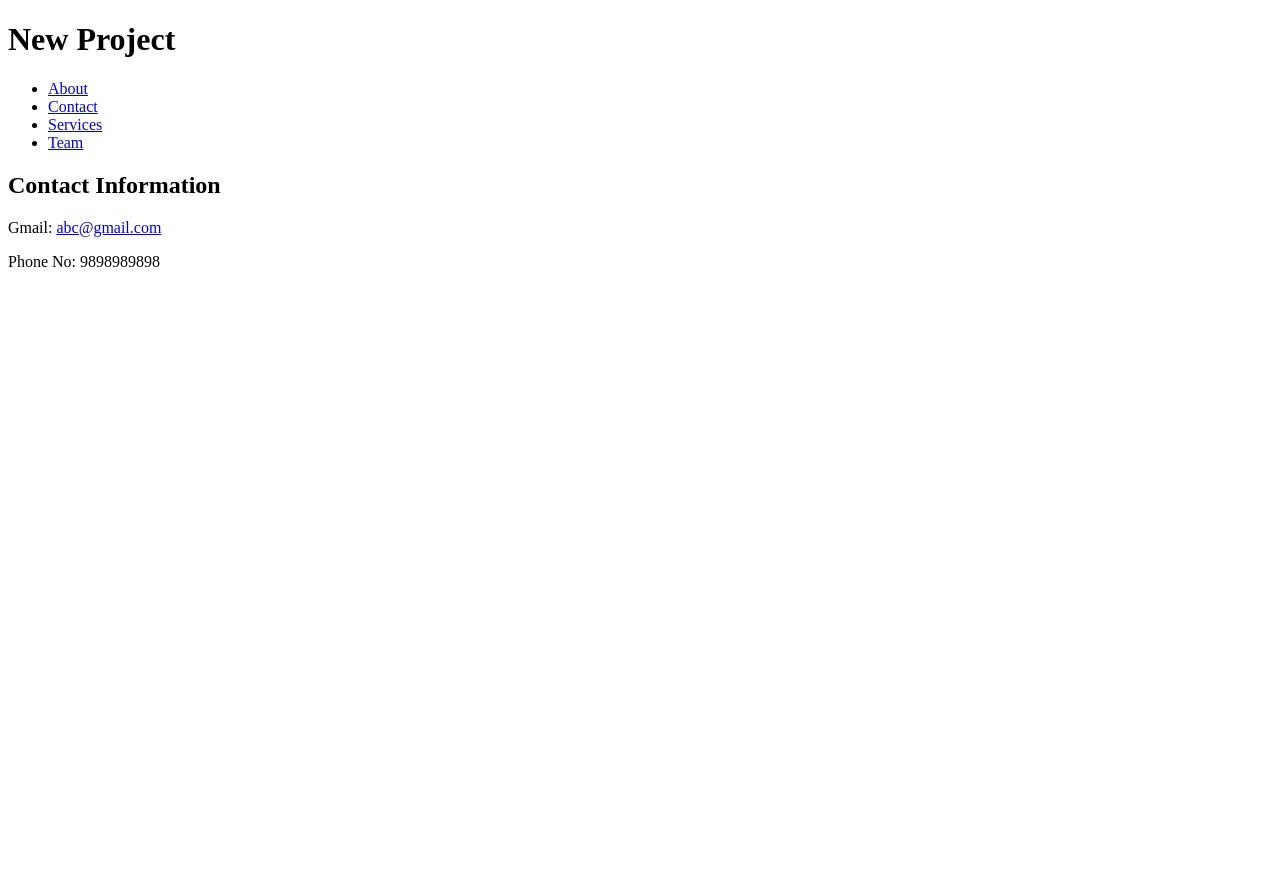
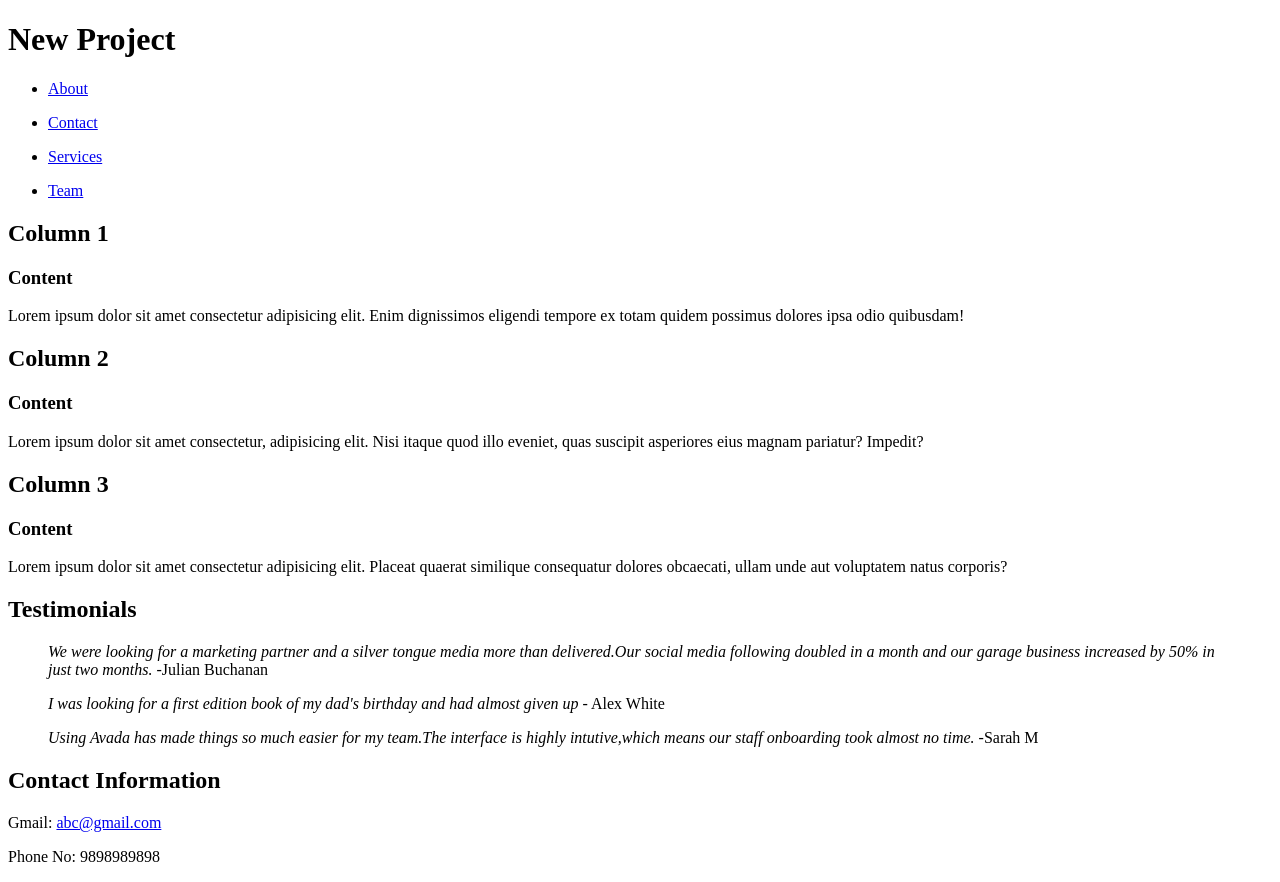
Before and after one commit to aswinvijayan-vonnue/Week1-newProject, a website: page index.html in a window 1280 px wide. Before the commit the page ends 800 px from the top, so only its background shows below. Drawn offline with Linux system fonts and the light colour scheme.

Commit message:
feat: Day 5 Task 2 Completed

```diff
--- a/index.html
+++ b/index.html
@@ -3,6 +3,11 @@
   <head>
     <meta charset="UTF-8" />
     <meta name="viewport" content="width=device-width, initial-scale=1.0" />
+
+    <meta name="description" content="Web page contains multiple files" />
+    <meta name="title" content="page-title" />
+    <meta property="og:title" content="page-title" />
+    <meta property="og:type" content="webpage" />
     <title>New Project</title>
   </head>
   <body>
@@ -10,14 +15,82 @@
       <h1>New Project</h1>
       <nav>
         <ul>
-          <li><a href="./about.html">About</a></li>
-          <li><a href="./contact.html">Contact</a></li>
-          <li><a href="./services.html">Services</a></li>
-          <li><a href="./team.html">Team</a></li>
+          <li><p><a href="./about.html">About</a></p></li>
+          <li><p><a href="./contact.html">Contact</a></p></li>
+          <li><p><a href="./services.html">Services</a></p></li>
+          <li><p><a href="./team.html">Team</a></p></li>
         </ul>
       </nav>
     </header>
-    <main></main>
+    <main>
+      <section id="three-column">
+        <div id="row">
+          <div id="column1">
+            <h2>Column 1</h2>
+            <h3>Content</h3>
+            <p>
+              Lorem ipsum dolor sit amet consectetur adipisicing elit. Enim
+              dignissimos eligendi tempore ex totam quidem possimus dolores ipsa
+              odio quibusdam!
+            </p>
+          </div>
+          <div id="column2">
+            <h2>Column 2</h2>
+            <h3>Content</h3>
+            <p>
+              Lorem ipsum dolor sit amet consectetur, adipisicing elit. Nisi
+              itaque quod illo eveniet, quas suscipit asperiores eius magnam
+              pariatur? Impedit?
+            </p>
+          </div>
+          <div id="column3">
+            <h2>Column 3</h2>
+            <h3>Content</h3>
+            <p>
+              Lorem ipsum dolor sit amet consectetur adipisicing elit. Placeat
+              quaerat similique consequatur dolores obcaecati, ullam unde aut
+              voluptatem natus corporis?
+            </p>
+          </div>
+        </div>
+      </section>
+      <section id="testimonials">
+        <h2>Testimonials</h2>
+        <blockquote
+          cite="https://www.zendesk.com/in/blog/customer-experience/loyalty/customer-testimonials/"
+        >
+          <p>
+            <cite
+              >We were looking for a marketing partner and a silver tongue media
+              more than delivered.Our social media following doubled in a month
+              and our garage business increased by 50% in just two months.</cite
+            >
+            -Julian Buchanan
+          </p>
+        </blockquote>
+        <blockquote
+          cite="https://www.zendesk.com/in/blog/customer-experience/loyalty/customer-testimonials/"
+        >
+          <p>
+            <cite
+              >I was looking for a first edition book of my dad's birthday and
+              had almost given up</cite
+            >
+            - Alex White
+          </p>
+        </blockquote>
+        <blockquote>
+          <p>
+            <cite
+              >Using Avada has made things so much easier for my team.The
+              interface is highly intutive,which means our staff onboarding took
+              almost no time.
+            </cite>
+            -Sarah M
+          </p>
+        </blockquote>
+      </section>
+    </main>
     <footer>
       <h2>Contact Information</h2>
       <p>Gmail: <a href="mailto:abc@gmail.com">abc@gmail.com</a></p>
```
Also changed, not shown: about.html (+98 -5 lines).
